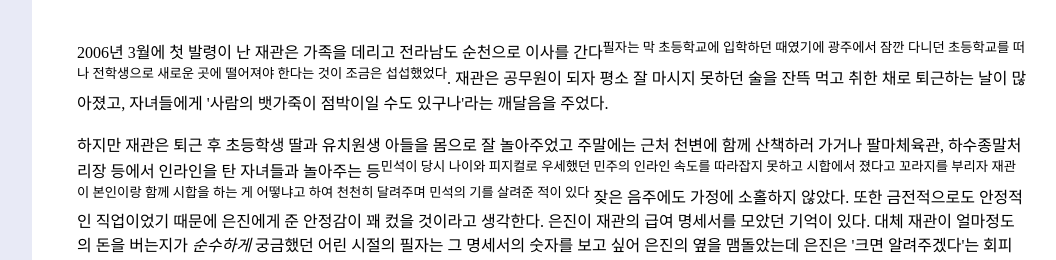
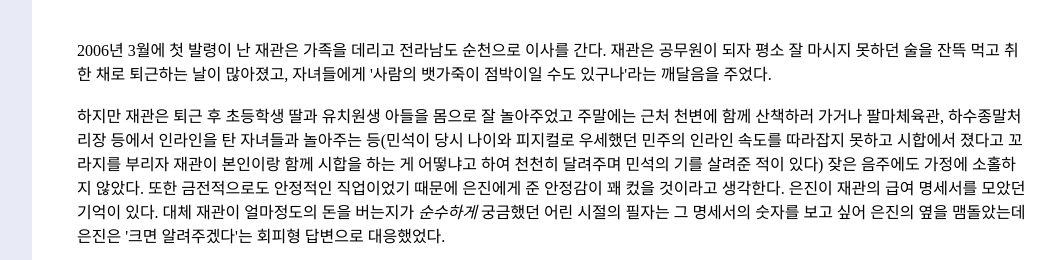
Before and after one commit to clareingeog/birthday, a plain HTML site: page 5.html in a window 1280 px wide. Shown: the part 2072-2332 px from the top of the page, without its empty margins (223-1279 px from the left). Drawn offline with Linux system fonts and the light colour scheme.

Commit message:
<sup>을 괄호로 수정

```diff
--- a/5.html
+++ b/5.html
@@ -78,9 +78,9 @@
           <img src = "20220127_010919.jpg" width="60%">
           <img src = "20220127_011241.jpg" width="60%">
           <img src = "IMG_1263.JPG" width="60%"><br><br><br>
-          2006년 3월에 첫 발령이 난 재관은 가족을 데리고 전라남도 순천으로 이사를 간다<sup>필자는 막 초등학교에 입학하던 때였기에 광주에서 잠깐 다니던 초등학교를 떠나 전학생으로 새로운 곳에 떨어져야 한다는 것이 조금은 섭섭했었다</sup>.
+          2006년 3월에 첫 발령이 난 재관은 가족을 데리고 전라남도 순천으로 이사를 간다.
           재관은 공무원이 되자 평소 잘 마시지 못하던 술을 잔뜩 먹고 취한 채로 퇴근하는 날이 많아졌고, 자녀들에게 '사람의 뱃가죽이 점박이일 수도 있구나'라는 깨달음을 주었다.
-          <br><br>하지만 재관은 퇴근 후 초등학생 딸과 유치원생 아들을 몸으로 잘 놀아주었고 주말에는 근처 천변에 함께 산책하러 가거나 팔마체육관, 하수종말처리장 등에서 인라인을 탄 자녀들과 놀아주는 등<sup>민석이 당시 나이와 피지컬로 우세했던 민주의 인라인 속도를 따라잡지 못하고 시합에서 졌다고 꼬라지를 부리자 재관이 본인이랑 함께 시합을 하는 게 어떻냐고 하여 천천히 달려주며 민석의 기를 살려준 적이 있다</sup>
+          <br><br>하지만 재관은 퇴근 후 초등학생 딸과 유치원생 아들을 몸으로 잘 놀아주었고 주말에는 근처 천변에 함께 산책하러 가거나 팔마체육관, 하수종말처리장 등에서 인라인을 탄 자녀들과 놀아주는 등(민석이 당시 나이와 피지컬로 우세했던 민주의 인라인 속도를 따라잡지 못하고 시합에서 졌다고 꼬라지를 부리자 재관이 본인이랑 함께 시합을 하는 게 어떻냐고 하여 천천히 달려주며 민석의 기를 살려준 적이 있다)
           잦은 음주에도 가정에 소홀하지 않았다. 또한 금전적으로도 안정적인 직업이었기 때문에 은진에게 준 안정감이 꽤 컸을 것이라고 생각한다. 은진이 재관의 급여 명세서를 모았던 기억이 있다. 대체 재관이 얼마정도의 돈을 버는지가 <i>순수하게</i> 궁금했던 어린 시절의 필자는 그 명세서의 숫자를 보고 싶어 은진의 옆을 맴돌았는데 은진은 '크면 알려주겠다'는 회피형 답변으로 대응했었다.
           <br><br><br>
           <img src = "IMG_3067.JPG" width="60%">
```
